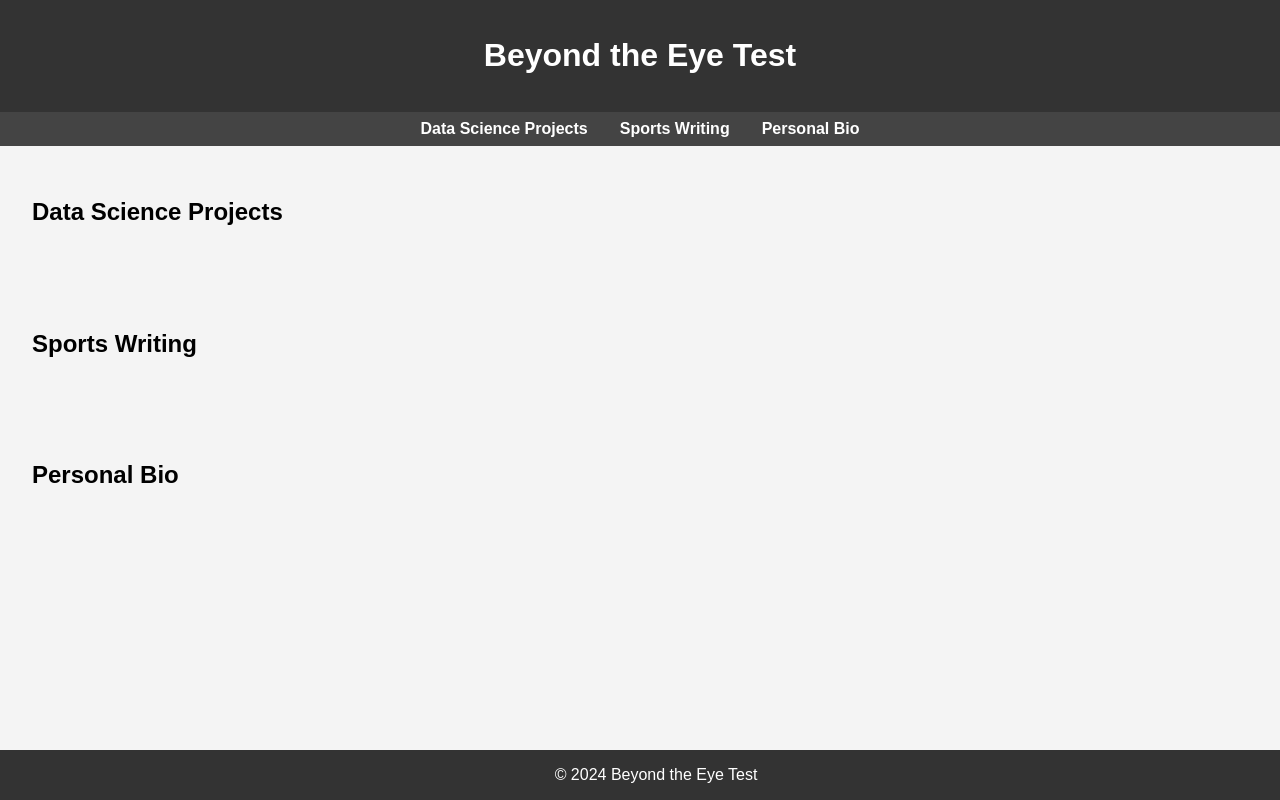
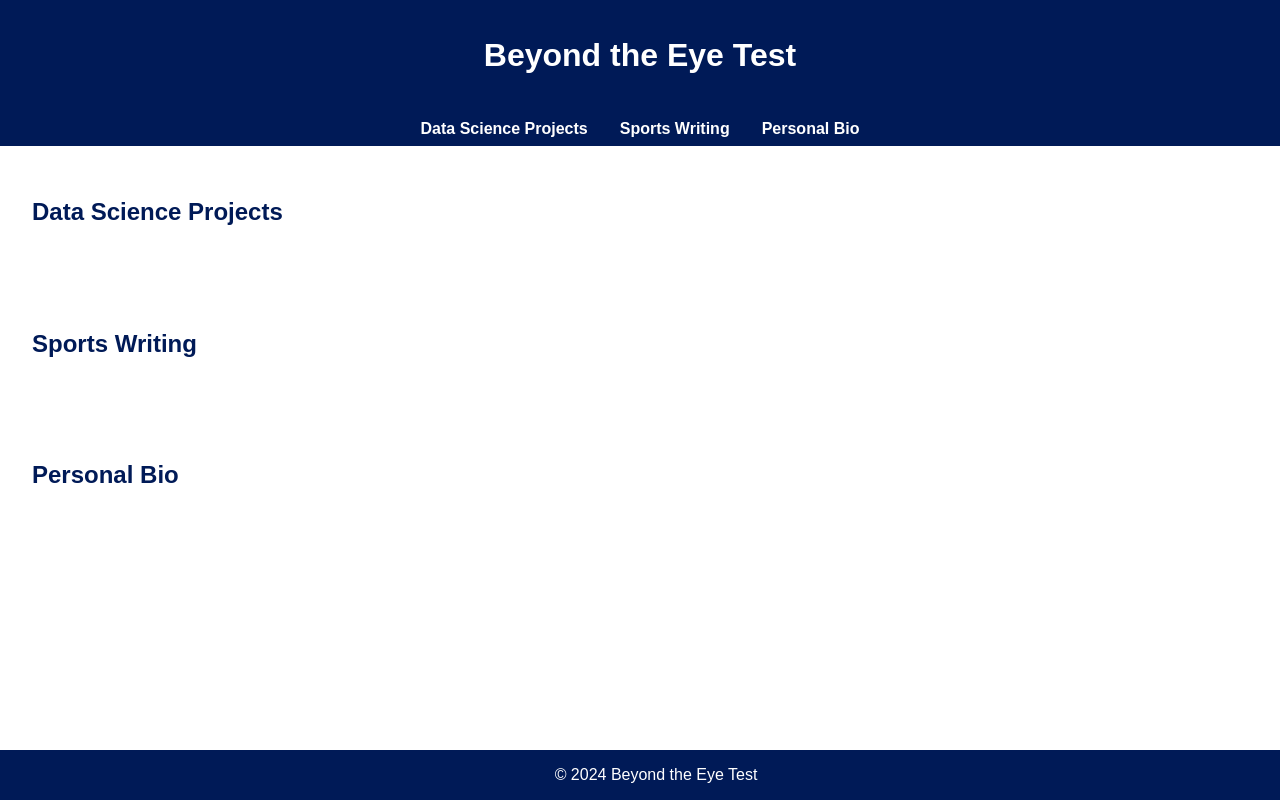
Before and after one commit to joshalms/joshalms.github.io, a plain HTML site: page index.html in a window 1280 px wide. Drawn offline with Linux system fonts and the light colour scheme.

Commit message:
modified colorscheme

```diff
--- a/index.html
+++ b/index.html
@@ -1,3 +1,4 @@
+<!DOCTYPE html>
 <html lang="en">
 <head>
     <meta charset="UTF-8">
@@ -8,11 +9,12 @@
             font-family: Arial, sans-serif;
             margin: 0;
             padding: 0;
-            background-color: #f4f4f4;
+            background-color: #fff; /* White background */
+            color: #001a57; /* Duke blue text color */
         }
 
         header {
-            background-color: #333;
+            background-color: #001a57; /* Duke blue header background */
             color: #fff;
             text-align: center;
             padding: 1em;
@@ -21,7 +23,7 @@
         nav {
             display: flex;
             justify-content: center;
-            background-color: #444;
+            background-color: #001a57; /* Duke blue nav background */
             padding: 0.5em;
         }
 
@@ -37,7 +39,7 @@
         }
 
         footer {
-            background-color: #333;
+            background-color: #001a57; /* Duke blue footer background */
             color: #fff;
             text-align: center;
             padding: 1em;
```
